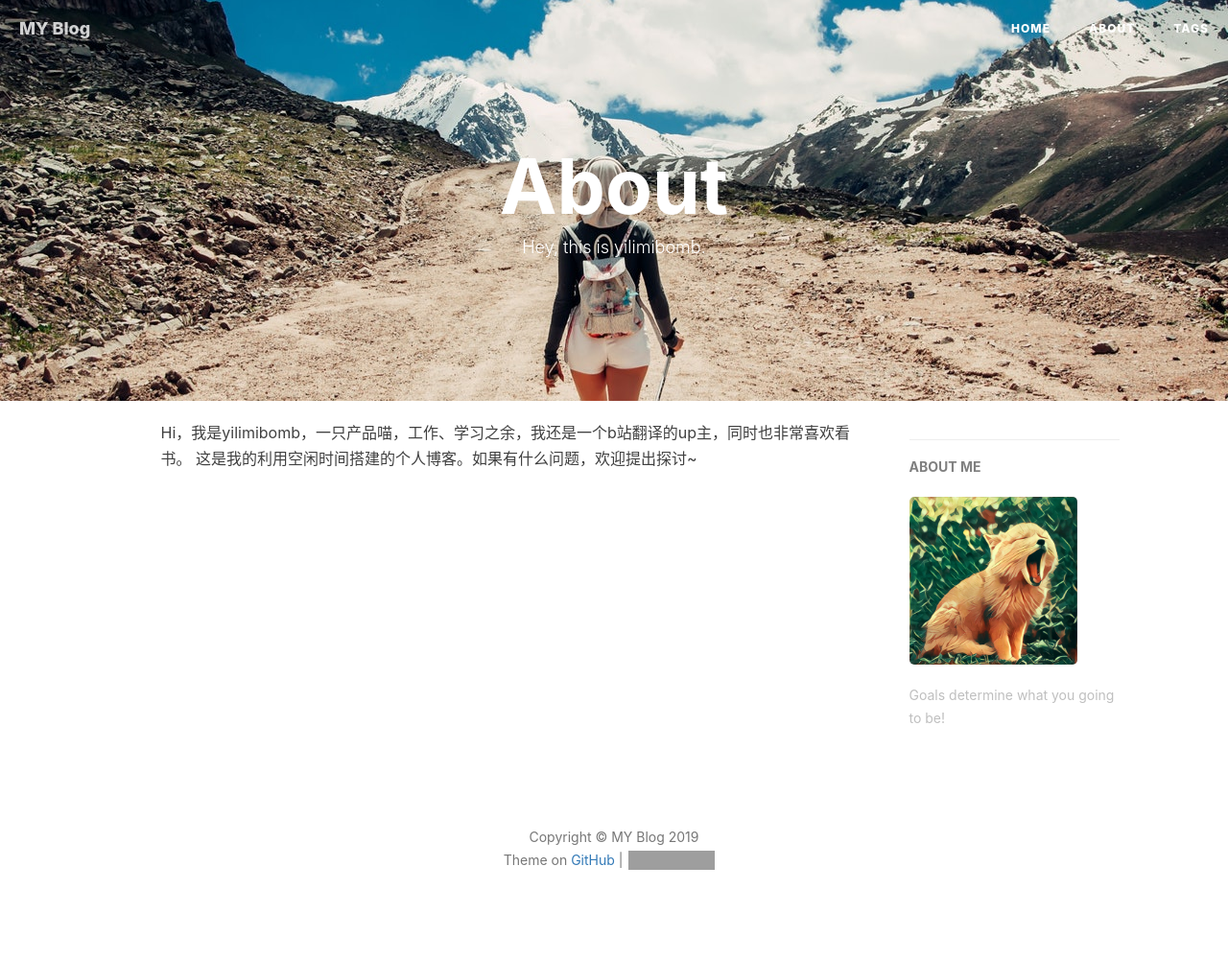
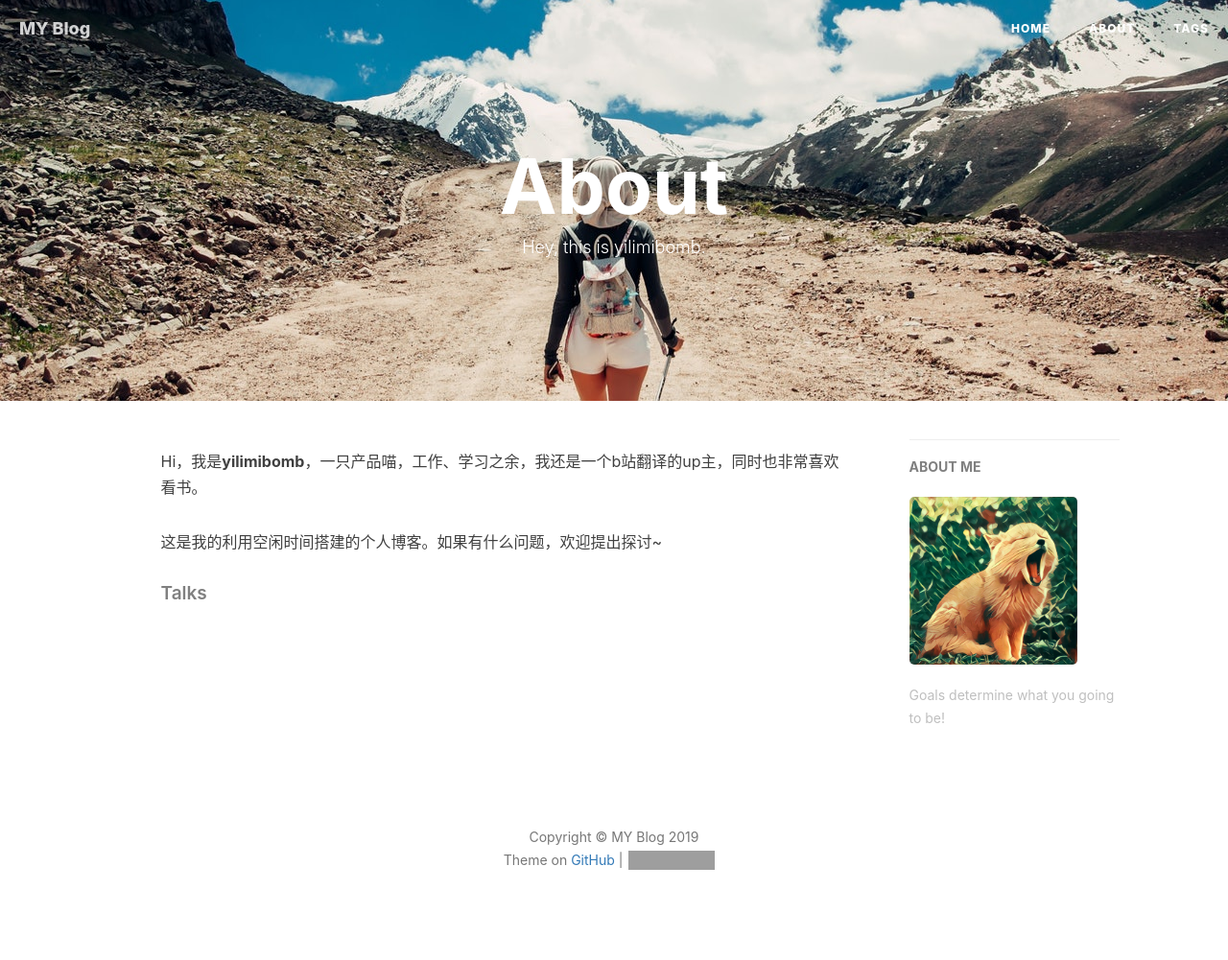
Before and after one commit to yilimibomb/yilimibomb.github.io, a Jekyll site: the page built from about.html, in a window 1280 px wide. Shown: the whole page at 96% size. Built offline with Jekyll 4.4.1, drawn with Linux system fonts in a browser that asks for light colours; nearby versions of some CDN libraries; comment, search, counter and statistics services are not loaded; part of the change alters nothing that is shown; grey boxes are pictures that could not be loaded.

```diff
--- a/_config.yml
+++ b/_config.yml
@@ -1,7 +1,7 @@
 # Site settings
 title: MY Blog
 SEOTitle: yilimibomb的博客 | MY Blog
-header-img: /img/pexels-photo-615060.jpeg
+header-img: img/desk.jpeg
 # email: happylife360@gmail.com
 description: "Every failure is leading towards success."
 keyword: "MY, MY Blog, yilimibomb的博客"
--- a/about.html
+++ b/about.html
@@ -5,5 +5,131 @@ description: "Hey, this is yilimibomb."
 header-img: "img/post-bg-rwd.jpg"
 ---
 
-Hi，我是yilimibomb，一只产品喵，工作、学习之余，我还是一个b站翻译的up主，同时也非常喜欢看书。
-这是我的利用空闲时间搭建的个人博客。如果有什么问题，欢迎提出探讨~
+
+
+<div class="zh post-container">
+
+    <!--copied from markdown -->
+
+
+    <p>Hi，我是<strong>yilimibomb</strong>，一只产品喵，工作、学习之余，我还是一个b站翻译的up主，同时也非常喜欢看书。</p>
+
+    <p>这是我的利用空闲时间搭建的个人博客。如果有什么问题，欢迎提出探讨~</p>
+
+
+
+    <p></p>
+
+    <h5>Talks</h5>
+
+
+</div>
+
+<!-- English Version -->
+<!-- <div class="en post-container">
+    <blockquote><p>Yet another iOS Developer. <br>
+    Yet another Life-long Student.</p></blockquote>
+
+    <p>Hi, I am <strong>Baiying Qiu</strong>，you can call me <strong>BY</strong>. I am an iOS software engineer and currently working in Xiamen</p>
+
+    <p>This is my personal blog, through making Github Pages and Jekyll.My GitHub  👉 <a href="http://github.com/qiubaiying">Github·BY</a>.</p>
+
+    <p>I am a sports enthusiast, I like fitness, running and boxing.</p>
+
+    <h5>Talks</h5>
+
+    <ul>
+    <li><a href="https://github.com">GitHub</a></li>
+    <li><a href="http://jekyll.com.cn/">jekyll</a></li>
+    <li><a href="https://pages.github.com/">GitHub Pages</a></li>
+    <li><a href="https://qiubaiying.github.io">BY</a></li>
+    </ul>
+</div> -->
+
+<!-- Handle Language Change -->
+<script type="text/javascript">
+    // get nodes
+    var $zh = document.querySelector(".zh");
+    var $en = document.querySelector(".en");
+    var $select = document.querySelector("select");
+
+    // bind hashchange event
+    window.addEventListener('hashchange', _render);
+
+    // handle render
+    function _render(){
+        var _hash = window.location.hash;
+        // en
+        if(_hash == "#en"){
+            $select.selectedIndex = 1;
+            $en.style.display = "block";
+            $zh.style.display = "none";
+        // zh by default
+        }else{
+            // not trigger onChange, otherwise cause a loop call.
+            $select.selectedIndex = 0;
+            $zh.style.display = "block";
+            $en.style.display = "none";
+        }
+    }
+
+    // handle select change
+    function onLanChange(index){
+        if(index == 0){
+            window.location.hash = "#zh"
+        }else{
+            window.location.hash = "#en"
+        }
+    }
+
+    // init
+    _render();
+</script>
+
+
+<!-- Gitalk 评论 start  -->
+{% if site.gitalk.enable %}
+<!-- Gitalk link  -->
+<link rel="stylesheet" href="https://unpkg.com/gitalk/dist/gitalk.css">
+<script src="https://unpkg.com/gitalk@latest/dist/gitalk.min.js"></script>
+
+<div id="gitalk-container"></div>
+    <script type="text/javascript">
+    var gitalk = new Gitalk({
+    clientID: '{{site.gitalk.clientID}}',
+    clientSecret: '{{site.gitalk.clientSecret}}',
+    repo: '{{site.gitalk.repo}}',
+    owner: '{{site.gitalk.owner}}',
+    admin: ['{{site.gitalk.admin}}'],
+    distractionFreeMode: {{site.gitalk.distractionFreeMode}},
+    id: 'about',
+    });
+    gitalk.render('gitalk-container');
+</script>
+{% endif %}
+<!-- Gitalk end -->
+
+ <!-- disqus 评论框 start  -->
+{% if site.disqus.enable %}
+
+<div class="comment">
+    <div id="disqus_thread" class="disqus-thread">
+    </div>
+</div>
+<!-- disqus 评论框 end -->
+
+<!-- disqus 公共JS代码 start (一个网页只需插入一次) -->
+<script type="text/javascript">
+    /* * * CONFIGURATION VARIABLES * * */
+    var disqus_shortname = "{{site.disqus.username}}";
+    var disqus_identifier = "{{site.disqus.username}}/{{page.url}}";
+    var disqus_url = "{{site.url}}{{page.url}}";
+
+    (function() {
+        var dsq = document.createElement('script'); dsq.type = 'text/javascript'; dsq.async = true;
+        dsq.src = '//' + disqus_shortname + '.disqus.com/embed.js';
+        (document.getElementsByTagName('head')[0] || document.getElementsByTagName('body')[0]).appendChild(dsq);
+    })();
+</script>
+<!-- disqus 公共JS代码 end -->
+{% endif %}
```
Also changed, not shown: img/desk.jpeg (renamed from img/pexels-photo-615060.jpeg).
